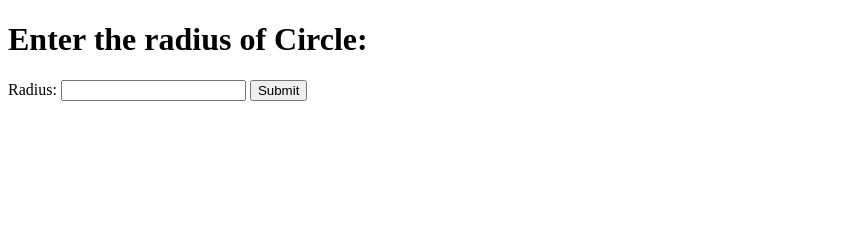
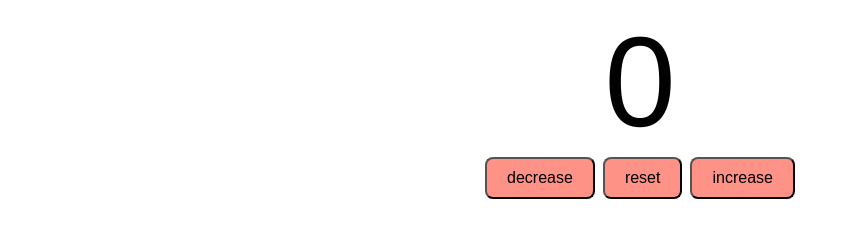
Before and after one commit to razzaq-99/Introduction_to_Javascript, a plain HTML site: page index.html in a window 1280 px wide. Shown: the whole page, without its empty margins (0-850 px from the left). Drawn offline with Linux system fonts and the light colour scheme.

Commit message:
Counter Program using html css and JS

```diff
--- a/index.html
+++ b/index.html
@@ -29,13 +29,22 @@
 
 
 
-                                    <!-- const variable -->
-    <h1 id="myh1">Enter the radius of Circle:</h1>
+                                <!-- const variable -->
+    <!-- <h1 id="myh1">Enter the radius of Circle:</h1>
     <label>Radius: </label>
     <input type="text" id="mytext">
     <button id="mybutton">Submit</button>
 
-    <h3 id="myh3"></h3>
+    <h3 id="myh3"></h3> -->
+
+
+                                  <!-- Counter Program -->
+        <label id="countLabel">0</label>
+        <div id="buttons">
+        <button id="decrementbutton" class="button">decrease</button>
+        <button id="resetbutton" class="button">reset</button>
+        <button id="incrementbutton" class="button">increase</button>
+        </div>
 
     <script src="script.js"></script>
 </body>
--- a/script.js
+++ b/script.js
@@ -181,9 +181,9 @@
 
 
                                      // const
-const PI = 3.14159;
-let radius;
-let circumference;
+// const PI = 3.14159;
+// let radius;
+// let circumference;
 
 // PI= 490.333
 
@@ -194,10 +194,40 @@ let circumference;
 // console.log(circumference);
 
 
-document.getElementById('mybutton').onclick = function(){
-    radius = document.getElementById('mytext').value;
-    radius = Number(radius);
-    circumference = 2 * PI * radius;
-    document.getElementById('myh3').textContent = 'Circumference is '+circumference+'cm';
+// document.getElementById('mybutton').onclick = function(){
+//     radius = document.getElementById('mytext').value;
+//     radius = Number(radius);
+//     circumference = 2 * PI * radius;
+//     document.getElementById('myh3').textContent = 'Circumference is '+circumference+'cm';
 
+// }
+
+
+
+
+
+
+
+
+
+                                       // Counter Program
+const decreasebtn = document.getElementById('decrementbutton');
+const resetbtn = document.getElementById('resetbutton');
+const increasebtn = document.getElementById('incrementbutton');
+const countLabel = document.getElementById('countLabel');
+
+let count = 0;
+increasebtn.onclick = function(){
+    count++;
+    countLabel.textContent = count;
 }
+
+decreasebtn.onclick = function(){
+    count--;
+    countLabel.textContent = count;
+}
+
+resetbtn.onclick = function(){
+    count = 0;
+    countLabel.textContent = count;
+}
--- a/style.css
+++ b/style.css
@@ -0,0 +1,24 @@
+#countLabel{
+    display: block;
+    text-align: center;
+    font-size: 8em;
+    font-family: Helvetica, sans-serif;
+}
+
+#buttons{
+    text-align: center;
+}
+
+.button{
+    padding: 10px 20px;
+    font-size: 1em;
+    background-color: rgb(255, 146, 134);
+    border-radius: 8px;
+    margin: 2px;
+    cursor: pointer;
+    transition: background-color 0.25s;
+}
+
+.button:hover{
+    background-color: rgb(233, 95, 74);
+}
```
